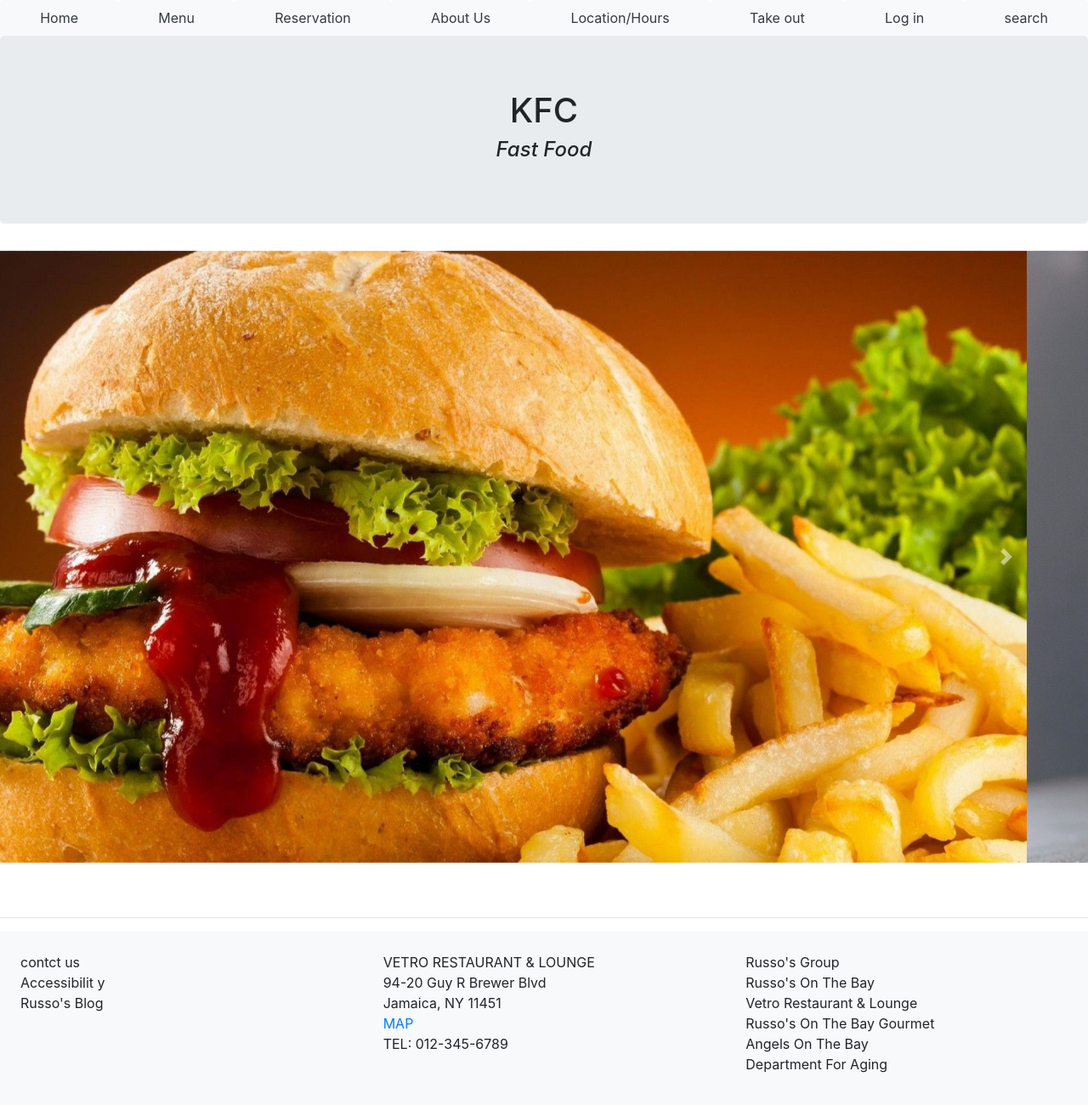
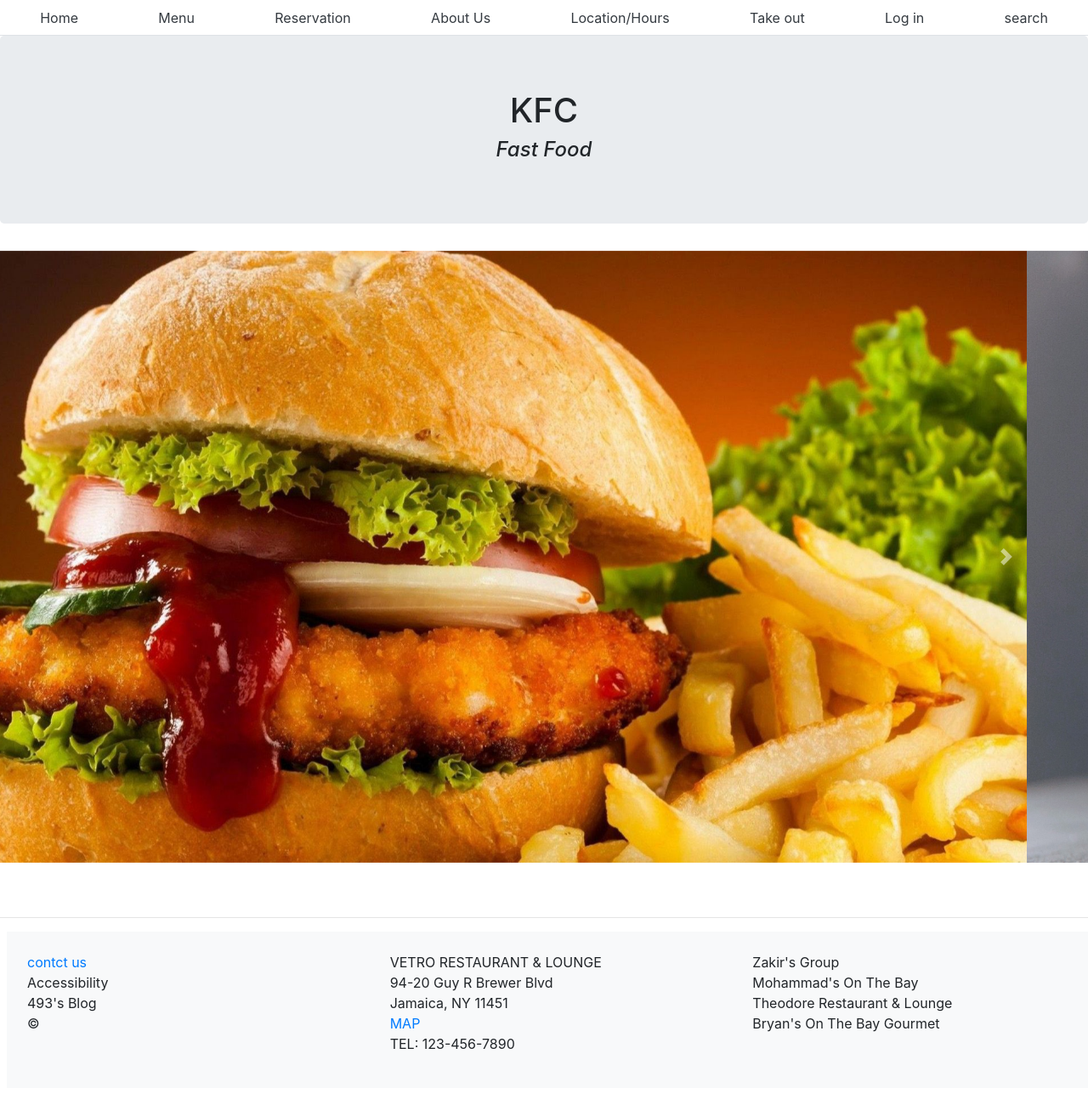
Before and after one commit to HBryan1/Restaurant_proj, a plain HTML site: page index.html in a window 1280 px wide. Shown: the whole page at 85% size. Drawn offline with nearby package versions, Linux system fonts and the light colour scheme.

Commit message:
Update index.html

```diff
--- a/index.html
+++ b/index.html
@@ -8,15 +8,14 @@
 </head>
 <body>
   <nav class="nav nav-tabs nav-fill justify-content-center sticky-top">
-    <a class="nav-item nav-link bg-light text-dark" href="home.html">Home</a>
-    <a class="nav-item nav-link bg-light text-dark" href="index.html">Menu</a>
-    <a class="nav-item nav-link bg-light text-dark" href="">Reservation</a>
-    <a class="nav-item nav-link bg-light text-dark" href="about.html">About Us</a>
-    <a class="nav-item nav-link bg-light text-dark" href="">Location/Hours</a>
-    <a class="nav-item nav-link bg-light text-dark" href="takeout.html">Take out</a>
-    <a class="nav-item nav-link bg-light text-dark" href="login.html">Log in</a>
-    <a class="nav-item nav-link bg-light text-dark" href="">search</a>
-  </nav>
+        <a class="nav-item nav-link bg-gradient-light text-dark" href="index.html">Home</a>
+        <a class="nav-item nav-link bg-gradient-light text-dark" href="menu2.html">Menu</a>
+        <a class="nav-item nav-link bg-gradient-light text-dark" href="Reservation.html">Reservation</a>
+        <a class="nav-item nav-link bg-gradient-light text-dark" href="about.html">About Us</a>
+        <a class="nav-item nav-link bg-gradient-light text-dark" href="contactus.html">Location/Hours</a>
+        <a class="nav-item nav-link bg-gradient-light text-dark" href="takeout.html">Take out</a>
+        <a class="nav-item nav-link bg-gradient-light text-dark" href="Login.html">Log in</a>
+        <a class="nav-item nav-link bg-gradient-light text-dark" href="search.html">search</a>
     </nav>
     <div class= "jumbotron text-align: center">
         <h1 style="text-align: center;">KFC</h1>
@@ -62,14 +61,14 @@
 <br>
 <hr>
 <footer>
-  <div class="container-fluid bg-light">
-      <div class="row">
-          <p class="col-lg-4 p-4">contct us <br> Accessibilit y<br>Russo's Blog</p>
-          <p class="col-lg-4 p-4">VETRO RESTAURANT & LOUNGE <br> 94-20 Guy R Brewer Blvd <br> Jamaica, NY 11451 <br> <a href="page2.html#map"> MAP</a> <br> TEL: 012-345-6789</p>
-          <p class="col-lg-4 p-4">Russo's Group <br> Russo's On The Bay <br> Vetro Restaurant & Lounge <br> Russo's On The Bay Gourmet <br> Angels On The Bay <br>Department For Aging</p>
-      </div>
-  </div>
-</footer>
+        <div class="container-fluid m-2 bg-light">
+            <div class="row">
+                <p class="col-lg-4 p-4"><a href="contactus.html">contct us </a> <br> Accessibility<br>493's Blog <br /> © </p>
+                <p class="col-lg-4 p-4">VETRO RESTAURANT & LOUNGE <br> 94-20 Guy R Brewer Blvd <br> Jamaica, NY 11451 <br> <a href="contactus.html#map"> MAP</a> <br> TEL: 123-456-7890</p>
+                <p class="col-lg-4 p-4">Zakir's Group <br> Mohammad's On The Bay <br> Theodore Restaurant & Lounge <br> Bryan's On The Bay Gourmet </p>
+            </div>
+        </div>
+    </footer>
     <script src="https://code.jquery.com/jquery-3.4.1.slim.min.js" integrity="sha384-J6qa4849blE2+poT4WnyKhv5vZF5SrPo0iEjwBvKU7imGFAV0wwj1yYfoRSJoZ+n" crossorigin="anonymous"></script>
     <script src="https://cdn.jsdelivr.net/npm/popper.js@1.16.0/dist/umd/popper.min.js" integrity="sha384-Q6E9RHvbIyZFJoft+2mJbHaEWldlvI9IOYy5n3zV9zzTtmI3UksdQRVvoxMfooAo" crossorigin="anonymous"></script>
     <script src="https://stackpath.bootstrapcdn.com/bootstrap/4.4.1/js/bootstrap.min.js" integrity="sha384-wfSDF2E50Y2D1uUdj0O3uMBJnjuUD4Ih7YwaYd1iqfktj0Uod8GCExl3Og8ifwB6" crossorigin="anonymous"></script>
```
